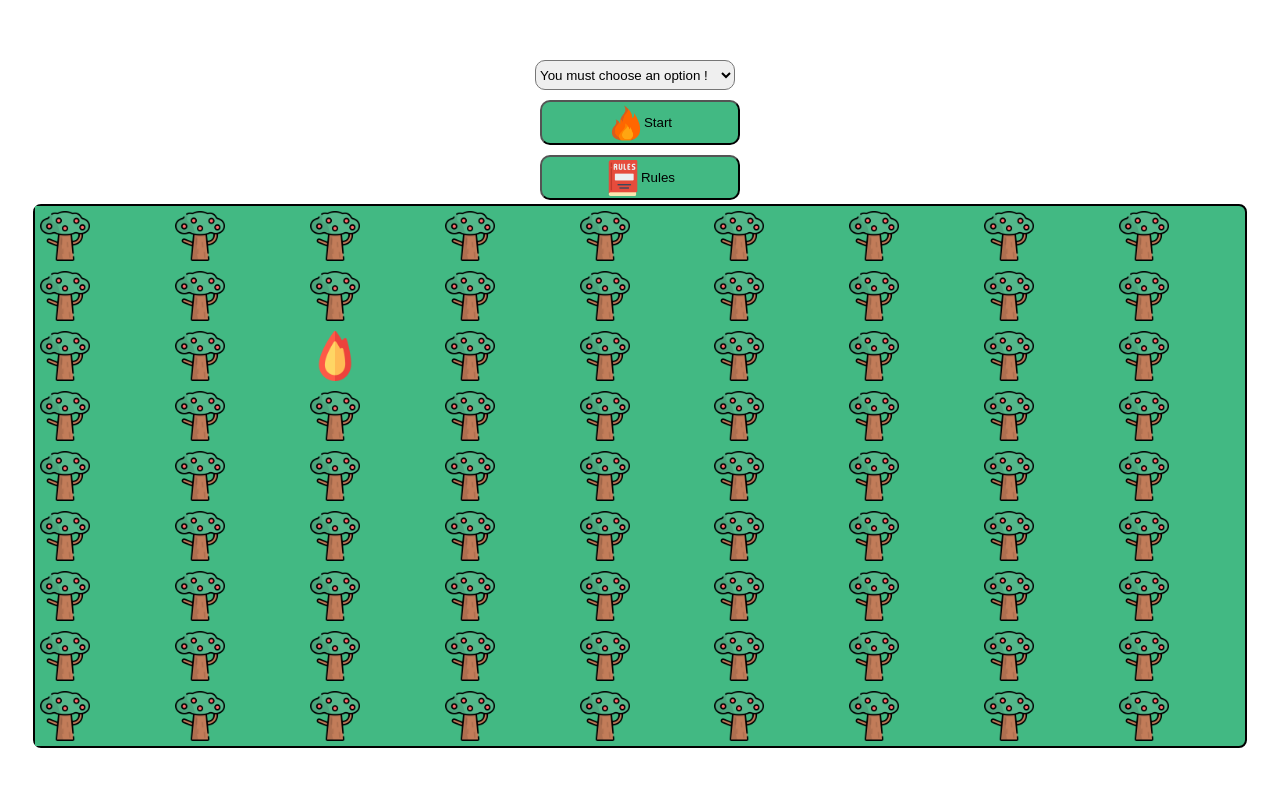
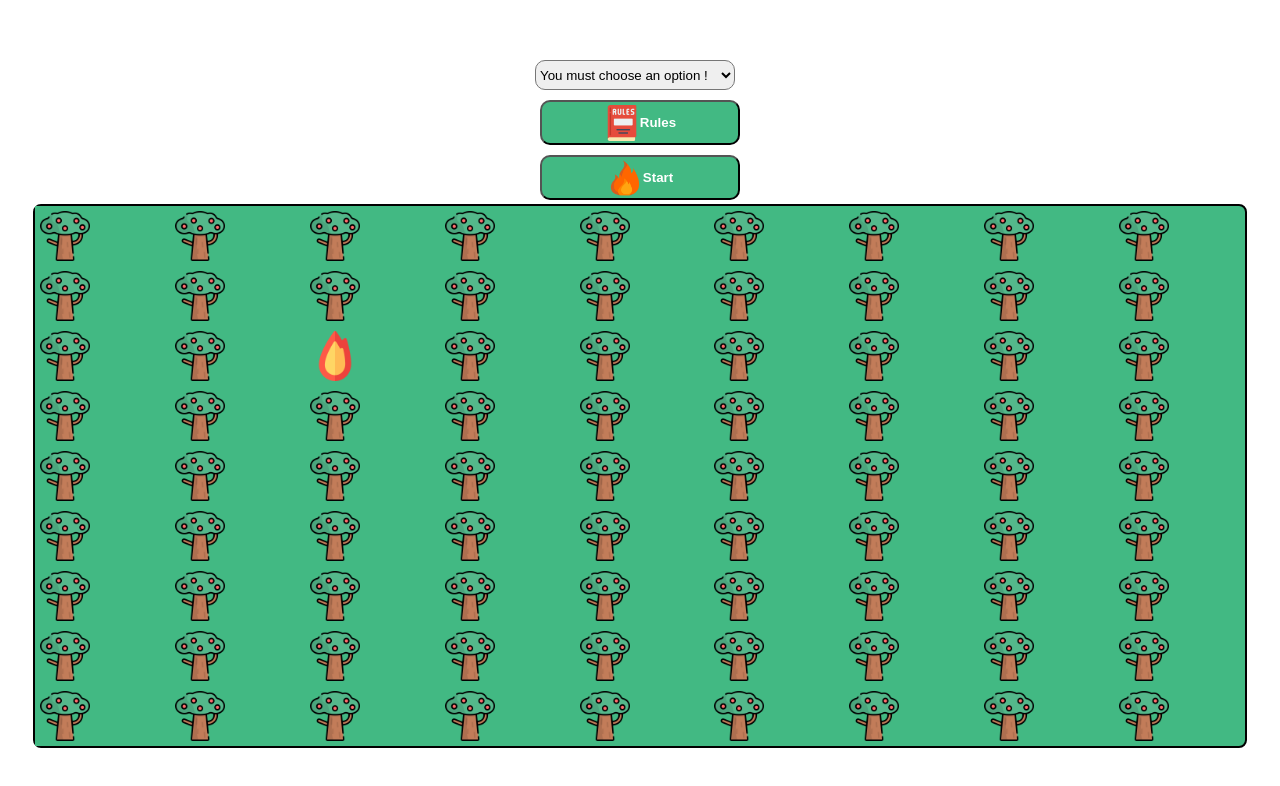
Before and after one commit to Resoki/fireexo, a Vue app: page / in a window 1280 px wide. Shown: the top 786 px of the page. Built offline with nearby package versions, Linux system fonts and the light colour scheme.

Commit message:
improve structure

```diff
--- a/src/components/BoardComponent.vue
+++ b/src/components/BoardComponent.vue
@@ -54,7 +54,7 @@ export default {
 }
 
 .title {
-  font-size: 20px;
+  font-size: 18px;
   font-weight: bold;
   text-align: center;
   margin-bottom: 10px;
--- a/src/components/GridComponent.vue
+++ b/src/components/GridComponent.vue
@@ -8,14 +8,16 @@
     :trad="tradChooseForce"
     @update:probaProps="switchValueSelect"
   />
+  <div class="btns">
+    <button v-if="!isBurningGrid" class="btnrules" @click="seeRules">
+      <img class="img-button" src="../../public/images/book.png"/>
+      {{ $t('rules') }}
+    </button>
     <button v-if="!isBurningGrid" @click="firePropagation()">
       <img class="img-button" src="../../public/images/fireicon.png"/>
       {{ $t('launch') }}
     </button>
-    <button v-if="!isBurningGrid" class="btnrules" @click="seeRules">
-      <img class="img-button" src="../../public/images/book.png"/>
-      {{ $t('rules') }}
-    </button>
+  </div>
     <BoardComponent
        v-if="(isBurningGrid || isFinish) && isDisplayedBoard"
       :options="optionsBoard"
@@ -30,7 +32,9 @@
       :content="$t('rules_content')"
     />
     <p v-if="probaProps">Chance of Propagation = <b>{{probabilityOfPropagation*100}}%</b></p>
-    <h3 v-if="isBurningGrid">{{$t('isBurningGrid')}}</h3>
+    <h3 v-if="isBurningGrid" class="burning-grid-text">
+      {{ $t('isBurningGrid') }}
+    </h3>
     <div class="grid">
       <div v-for="(row, rowIndex) in grid" :key="rowIndex">
         <CaseComponent
@@ -212,6 +216,17 @@ export default {
   background-color: #42b983 !important;
 }
 
+.burning-grid-text {
+  font-size: 28px;
+  animation: changeColor 1s infinite alternate; /* Utilisation de l'animation "changeColor" avec un effet infini et en alternance */
+  color: red; /* Couleur initiale du texte */
+}
+
+@keyframes changeColor {
+  0% { color: red; } /* Étape de départ de l'animation */
+  50% { color: orange; } /* Couleur à mi-chemin de l'animation */
+  100% { color: red; } /* Étape finale de l'animation, revenir à la couleur initiale */
+}
   /* Add a rule for smaller screens (up to 768px width) */
   @media screen and (max-width: 768px) {
     .grid {
@@ -242,8 +257,12 @@ button {
   display: flex;
   justify-content: center;
   align-items: center;
+  color: white;
+  font-weight: 700;
 }
 
+.btns {
+}
 button:hover {
   cursor: pointer;
   width: 240px;
```
Lines whose indentation alone changed are shown as unchanged.
